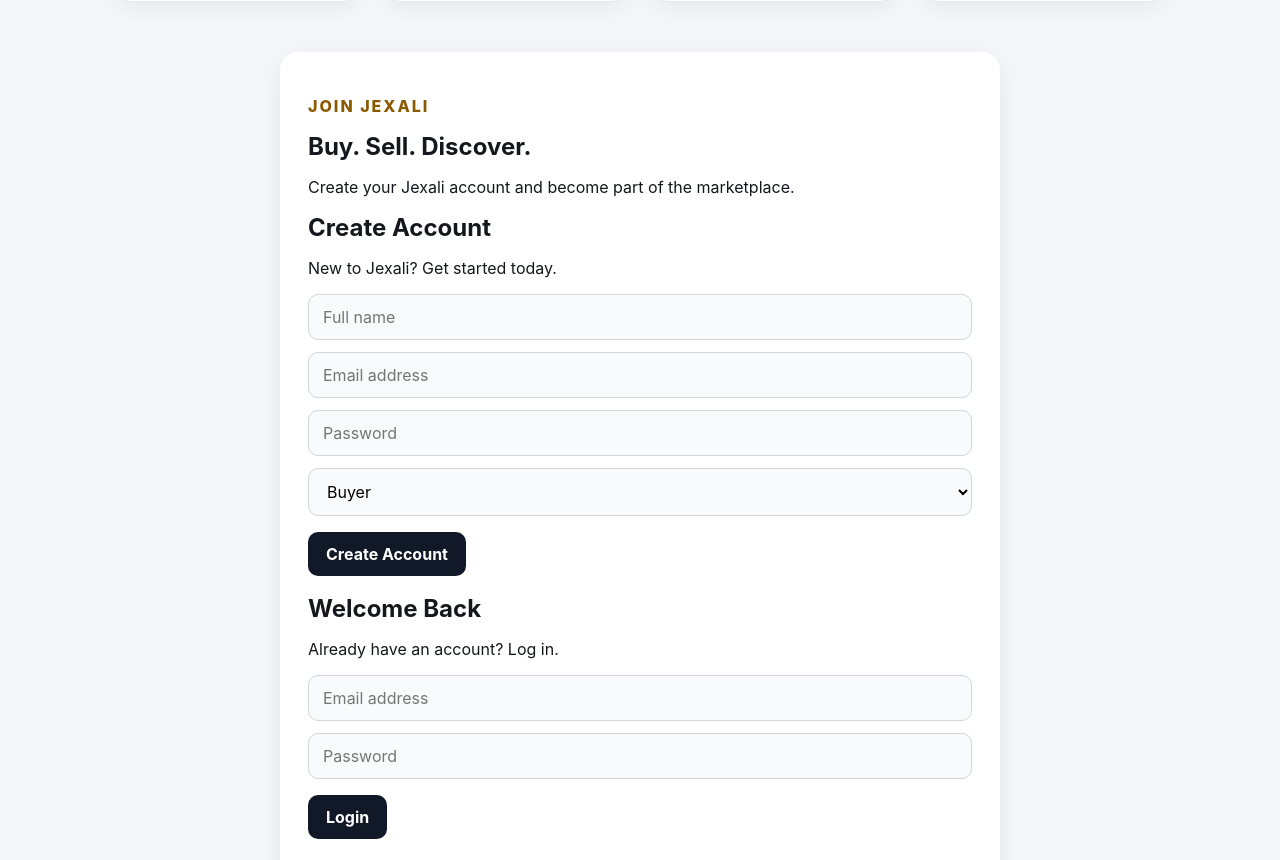
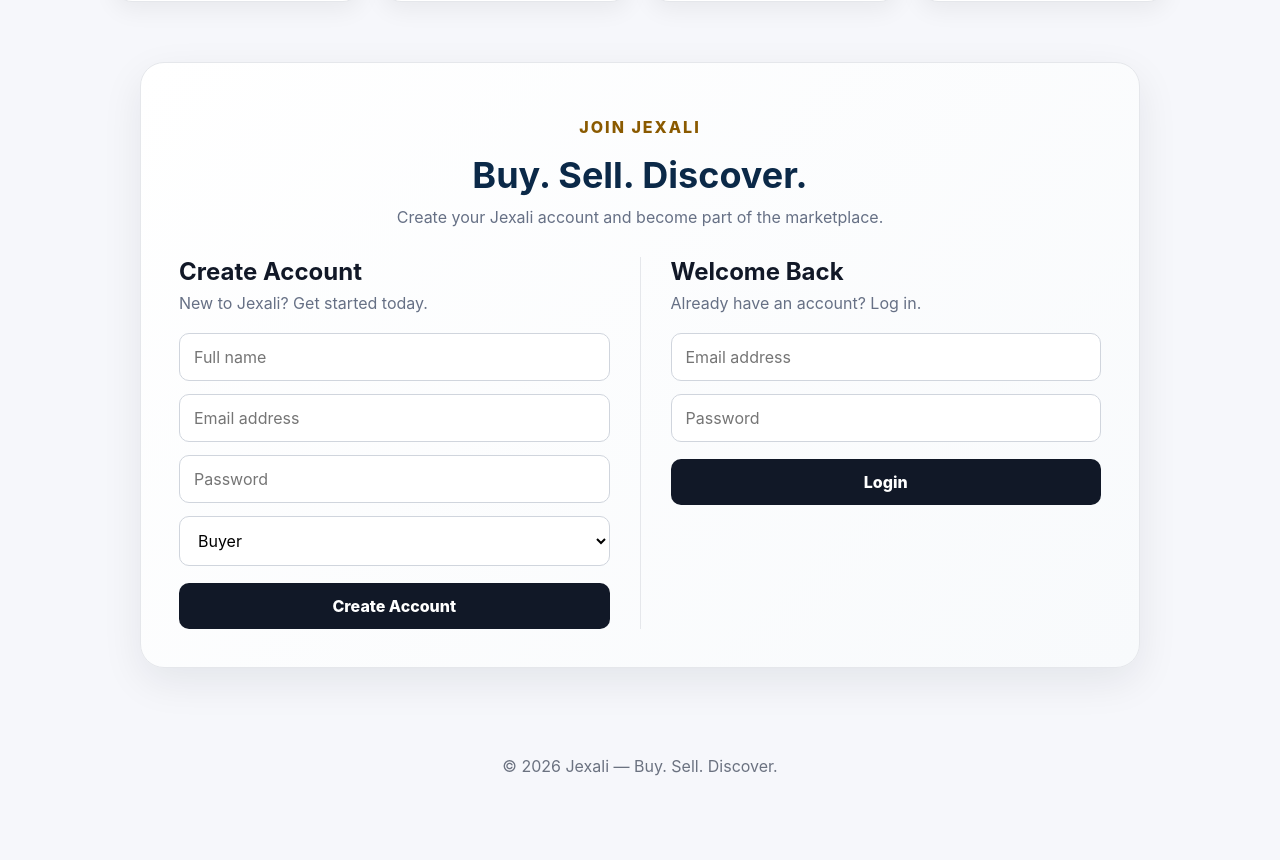
Before and after one commit to ljeanbouphard-debug/Jexali, a website: page index.html in a window 1280 px wide. Shown: the part 2398-3258 px from the top of the page. After the commit the page ends 3202 px from the top, so only its background shows below. Drawn offline with Linux system fonts and the light colour scheme; no server answers.

Commit message:
Style Jexali account section

```diff
--- a/styles.css
+++ b/styles.css
@@ -791,3 +791,111 @@ font-weight:900;
 .featured-view-all:hover{
  text-decoration:underline;
 }
+/* JEXALI ACCOUNT FINAL DESIGN */
+#accountSection{
+ max-width:1000px;
+ margin:60px auto 0;
+ padding:38px;
+ background:linear-gradient(135deg,#ffffff,#f8fafc);
+ border:1px solid #e5e7eb;
+ border-radius:24px;
+ box-shadow:0 14px 40px
+ rgba(15,23,42,.08);
+}
+.account-intro{
+ text-align:center;
+ margin-bottom:30px;
+}
+#accountSection .account-intro h2{
+ margin:7px 0 10px;
+ font-size:36px;
+ color:#0b2948;
+}
+.account-intro > p:last-child{
+ margin:0;
+ color:#667085;
+}
+.account-box{
+ display:grid;
+ grid-template-columns:1fr 1px 1fr;
+ gap:30px;
+ align-items:start;
+}
+.account-divider{
+ width:1px;
+ height:100%;
+ background:#e5e7eb;
+}
+.register-box,
+.login-box{
+ min-width:0;
+}
+#accountSection .register-box h2,
+#accountSection .login-box h2{
+ margin:0 0 7px;
+ font-size:24px;
+ color:#111827;
+}
+.register-box > p,
+.login-box > p{
+ margin:0 0 20px;
+ color:#667085;
+}
+#accountSection input,
+#accountSection select{
+ width:100%;
+ padding:13px 14px;
+ margin-bottom:13px;
+ border:1px solid #d0d5dd;
+ border-radius:10px;
+ background:#fff;
+ outline:none;
+}
+#accountSection input:focus,
+#accountSection select:focus{
+ border-color:#0877e8;
+ box-shadow:0 0 0 3px
+  rgba(8,119,232,.10);
+}
+#accountSection button{
+ width:100%;
+ margin:4px 0 0;
+ padding:13px 18px;
+ border:0;
+ border-radius:10px;
+ font-weight:800;
+ cursor:pointer;
+}
+#registerBtn{
+ background:#f3b61f;
+ color:#111827;
+}
+#loginBtn{
+ background:#111827;
+ color:#fff;
+}
+#logoutBtn{
+ margin-top:12px !important;
+ background:#eef1f5 !important;
+ color:#111827 !important;
+}
+#accountMessage{
+ margin:12px 0 0;
+ font-weight:700;
+}
+@media(max-width:700px){
+ #accountSection{
+  padding:24px 18px;
+  margin-top:40px;
+ }
+ .account-box{
+  grid-template-columns:1fr;
+ }
+ .account-divider{
+  width:100%;
+  height:1px;
+ }
+ #accountSection .account-intro h2{
+  font-size:30px;
+ }
+}
```
